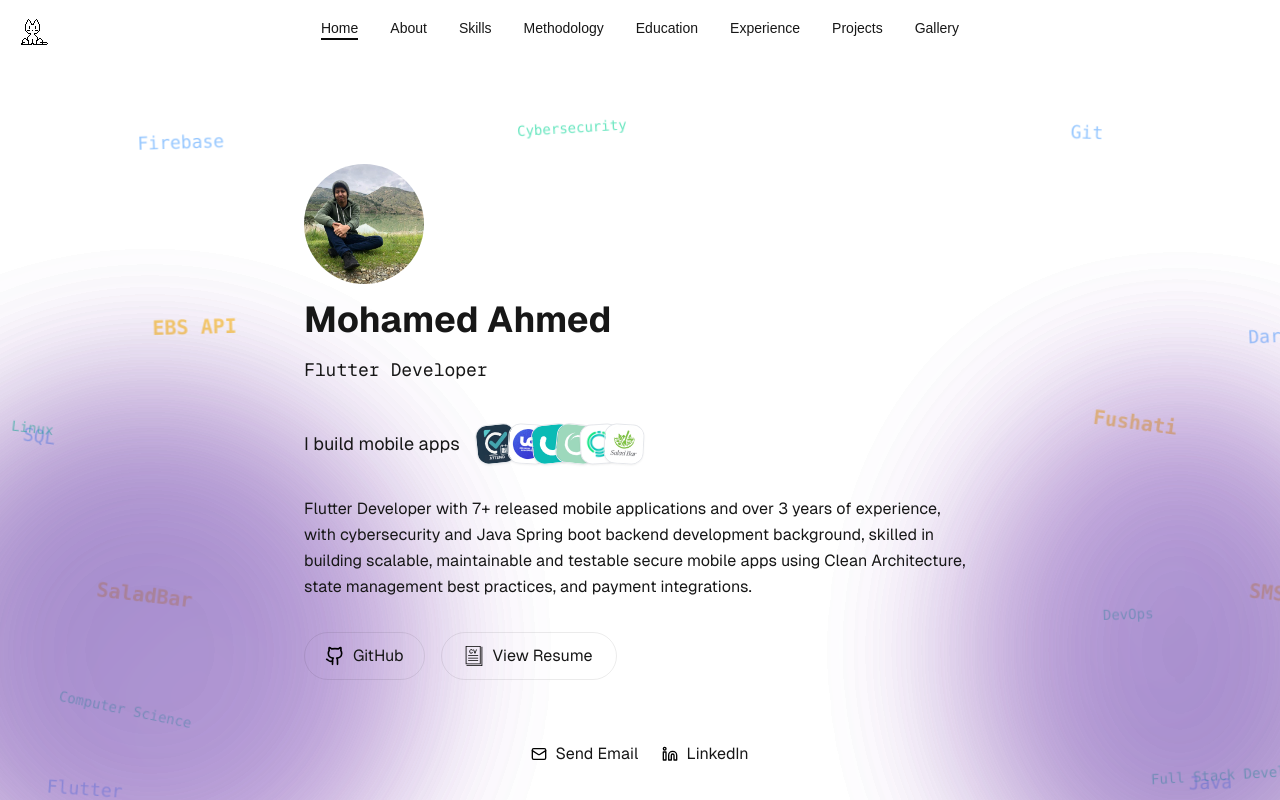
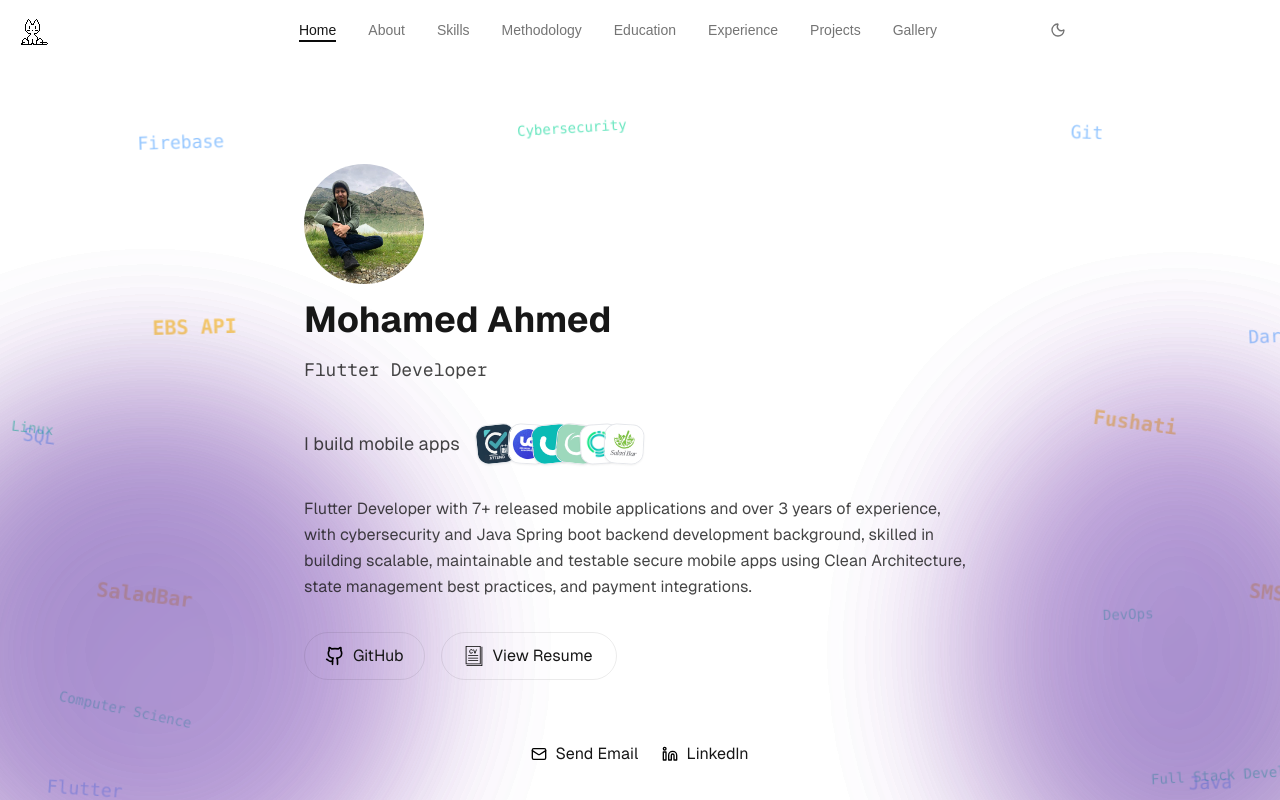
Before and after one commit to Mohamed-Ahmed-Salah/portfolio, a Next.js app: page /portfolio/ in a window 1280 px wide. Shown: the top 800 px of the page. Built offline with nearby package versions, Linux system fonts and the light colour scheme.

Commit message:
Add light/dark theme toggle to navbar
Dark mode now follows a .dark class set before paint from the saved
choice or system setting. Also registers the Instrument Serif font
used by the hero headline.

```diff
--- a/app/components/common/Navbar.tsx
+++ b/app/components/common/Navbar.tsx
@@ -1,6 +1,7 @@
 
 import { useState, useEffect, useRef } from "react"
 import React from 'react'
+import ThemeToggle from './ThemeToggle'
 
 // Navigation bar configuration
 // To modify navigation bar order and content:
@@ -81,11 +82,13 @@ export default function Navbar() {
         max-w-4xl mx-auto
         px-3 sm:px-4
         py-4
+        flex items-center gap-2 sm:gap-4
       ">
         <ul ref={navRef} className="
           flex justify-center
           gap-4 sm:gap-8 /* 移动端间距4, sm(640px)以上为8 */
           relative text-center overflow-x-auto
+          flex-1 min-w-0
         ">
           <div
             ref={underlineRef}
@@ -114,6 +117,7 @@ export default function Navbar() {
             </li>
           ))}
         </ul>
+        <ThemeToggle />
       </div>
     </nav>
   )
--- /dev/null
+++ b/app/components/common/ThemeToggle.tsx
@@ -0,0 +1,39 @@
+import { useEffect, useState } from "react"
+import { Moon, Sun } from "lucide-react"
+
+// Toggles the `.dark` class on <html> and remembers the choice in localStorage.
+// The initial class is applied before paint by the inline script in app/layout.tsx.
+export default function ThemeToggle() {
+  const [isDark, setIsDark] = useState<boolean | null>(null)
+
+  useEffect(() => {
+    setIsDark(document.documentElement.classList.contains("dark"))
+  }, [])
+
+  const toggleTheme = () => {
+    const next = !isDark
+    document.documentElement.classList.toggle("dark", next)
+    try {
+      localStorage.setItem("theme", next ? "dark" : "light")
+    } catch {}
+    setIsDark(next)
+  }
+
+  return (
+    <button
+      type="button"
+      onClick={toggleTheme}
+      aria-label={isDark ? "Switch to light theme" : "Switch to dark theme"}
+      title={isDark ? "Switch to light theme" : "Switch to dark theme"}
+      className="p-1.5 rounded-full text-foreground/60 hover:text-foreground hover:bg-foreground/10 transition-colors"
+    >
+      {isDark === null ? (
+        <span className="block w-4 h-4" />
+      ) : isDark ? (
+        <Sun className="w-4 h-4" />
+      ) : (
+        <Moon className="w-4 h-4" />
+      )}
+    </button>
+  )
+}
--- a/app/globals.css
+++ b/app/globals.css
@@ -1,4 +1,12 @@
 @import 'tailwindcss';
+
+/* Dark mode is driven by the `.dark` class on <html> (set in layout.tsx / ThemeToggle) */
+@custom-variant dark (&:where(.dark, .dark *));
+
+@theme inline {
+  --color-background: var(--background);
+  --color-foreground: var(--foreground);
+}
 
 /*
   The default border color has changed to `currentcolor` in Tailwind CSS v4,
@@ -21,13 +29,13 @@
 :root {
   --background: #ffffff;
   --foreground: #171717;
+  color-scheme: light;
 }
 
-@media (prefers-color-scheme: dark) {
-  :root {
-    --background: #0a0a0a;
-    --foreground: #ededed;
-  }
+.dark {
+  --background: #0a0a0a;
+  --foreground: #ededed;
+  color-scheme: dark;
 }
 
 body {
--- a/app/layout.tsx
+++ b/app/layout.tsx
@@ -1,5 +1,6 @@
 import type { Metadata } from "next";
 import localFont from "next/font/local";
+import { Instrument_Serif } from "next/font/google";
 import "./globals.css";
 
 const geistSans = localFont({
@@ -14,6 +15,14 @@ const geistMono = localFont({
   weight: "100 900",
 });
 
+// Display serif used for italic accents in headings
+const instrumentSerif = Instrument_Serif({
+  subsets: ["latin"],
+  weight: "400",
+  style: ["normal", "italic"],
+  variable: "--font-instrument-serif",
+});
+
 export const metadata: Metadata = {
   title: "Mohamed Ahmed | Mobile Developer",
   description: "Mohamed Ahmed, mobile developer building iOS apps in SwiftUI and cross-platform apps in Flutter, with 8+ published apps and 80,000+ downloads.",
@@ -25,8 +34,19 @@ export default function RootLayout({
   children: React.ReactNode;
 }>) {
   return (
-    <html lang="en">
+    <html lang="en" suppressHydrationWarning>
       <head>
+        <script dangerouslySetInnerHTML={{
+          __html: `
+            try {
+              var t = localStorage.getItem('theme');
+              if (t !== 'light' && t !== 'dark') {
+                t = window.matchMedia('(prefers-color-scheme: dark)').matches ? 'dark' : 'light';
+              }
+              document.documentElement.classList.toggle('dark', t === 'dark');
+            } catch (e) {}
+          `
+        }} />
         <script dangerouslySetInnerHTML={{
           __html: `
             if (typeof window !== 'undefined') {
@@ -36,7 +56,7 @@ export default function RootLayout({
           `
         }} />
       </head>
-      <body className={`${geistSans.variable} ${geistMono.variable} antialiased`}>
+      <body className={`${geistSans.variable} ${geistMono.variable} ${instrumentSerif.variable} antialiased`}>
         {children}
       </body>
     </html>
```
